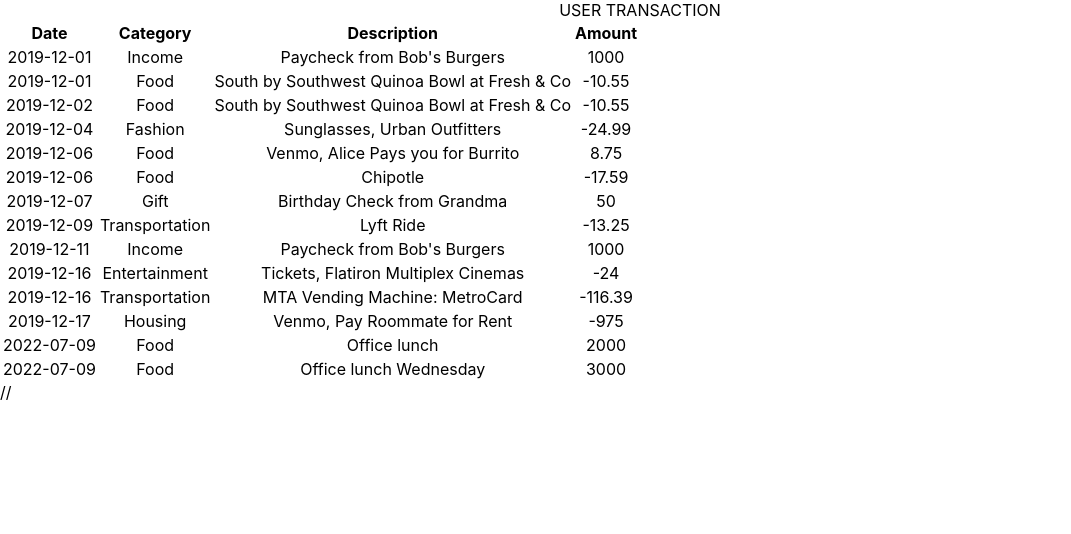
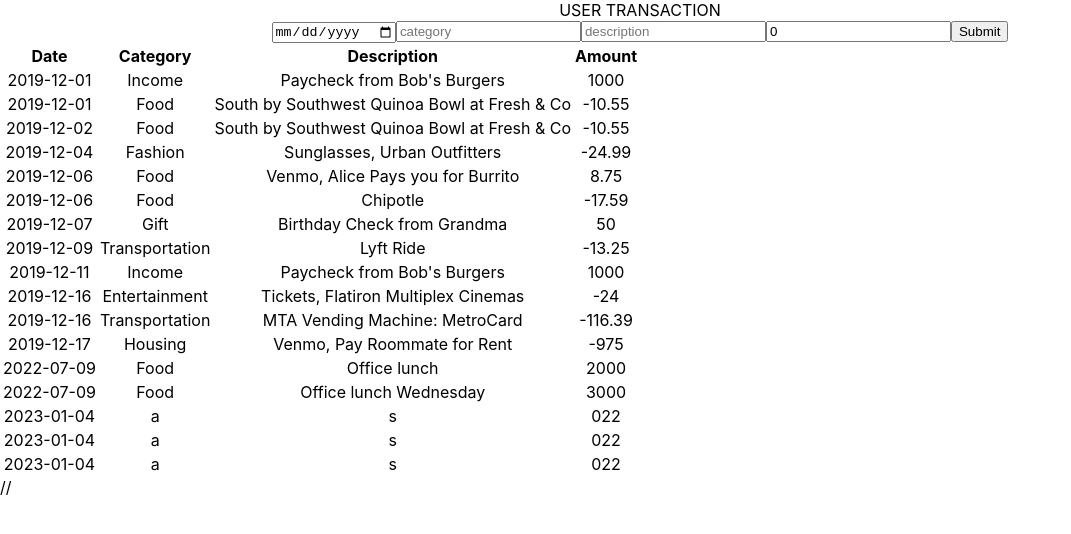
Before and after one commit to Sammy-CK/phase-2-wk-2-code-challenge-bank-of-flatiron, a React (Create React App) app: page / in a window 1280 px wide. Shown: the top 534 px of the page, without its empty margins (0-1071 px from the left). Built offline with nearby package versions, Linux system fonts and the light colour scheme; data requests are answered from the project's data file.

Commit message:
Added new transaction form

```diff
--- a/src/App.js
+++ b/src/App.js
@@ -1,10 +1,17 @@
 import React, {useState, useEffect} from 'react';
 import './App.css';
 import Transactionals from './components/Transactionals';
+import TransactionForm from './components/TransactionForm';
 
 function App() {
 
   const [transactions, setTransactions] = useState([])
+  const [newTransaction, setNewTransaction] = useState({
+    date : '',
+    description : '',
+    category : '',
+    amount : 0
+  });
 
   useEffect(() => {
     fetch('http://localhost:3000/transactions')
@@ -18,7 +25,8 @@
   return (
     <div className="App">
       <header>USER TRANSACTION</header>
-      <Transactionals transactions={transactions} />
+      <TransactionForm newTransaction={newTransaction} setNewTransaction={setNewTransaction} setTransactions={setTransactions} transactions={transactions} />
+      <Transactionals transactions={transactions}  />
     </div>
   );
 }
--- /dev/null
+++ b/src/components/TransactionForm.js
@@ -0,0 +1,41 @@
+import React from "react";
+
+
+function TransactionForm({newTransaction, setNewTransaction, setTransactions, transactions}){
+
+    function updateTransactionDetails(name, value){
+        setNewTransaction({...newTransaction, [name]: value});
+    }
+
+
+    return(
+
+
+
+        <form onSubmit={(event) => {
+            event.preventDefault();
+
+
+            fetch("http://localhost:3000/transactions",{
+                method : "POST",
+                headers : {
+                    "Content-Type" : "application/json",
+                    Accept : "application/json"
+                },
+                body : JSON.stringify(newTransaction)
+            })
+                .then(resp => resp.json())
+                .then(data => setTransactions([...transactions, data]))
+
+
+        }}>
+             <input type="date" name="date" placeholder="date" value={newTransaction.date} onChange={(event) => updateTransactionDetails(event.target.name, event.target.value)}/>
+            <input type="text" name="category" placeholder="category" value={newTransaction.category} onChange={(event) => updateTransactionDetails(event.target.name, event.target.value)}/>
+            <input type="text" name="description" placeholder="description" value={newTransaction.description} onChange={(event) => updateTransactionDetails(event.target.name, event.target.value)} />
+            <input type="number" name="amount" placeholder="amount" value={newTransaction.amount} onChange={(event) => updateTransactionDetails(event.target.name, event.target.value)} />
+            <input type="submit" />
+        </form>
+    )
+}
+
+export default TransactionForm;
--- a/src/components/Transactionals.js
+++ b/src/components/Transactionals.js
@@ -15,7 +15,7 @@
             </thead>
             <tbody>
             {
-                <TransactionalLi transactions={transactions}/>
+                <TransactionalLi transactions={transactions} />
             }
             </tbody>
         </table>
--- a/src/data/db.json
+++ b/src/data/db.json
@@ -97,6 +97,27 @@
       "category": "Food",
       "amount": "3000",
       "id": 14
+    },
+    {
+      "date": "2023-01-04",
+      "description": "s",
+      "category": "a",
+      "amount": "022",
+      "id": 15
+    },
+    {
+      "date": "2023-01-04",
+      "description": "s",
+      "category": "a",
+      "amount": "022",
+      "id": 16
+    },
+    {
+      "date": "2023-01-04",
+      "description": "s",
+      "category": "a",
+      "amount": "022",
+      "id": 17
     }
   ]
 }
```
Lines whose indentation alone changed are shown as unchanged.
